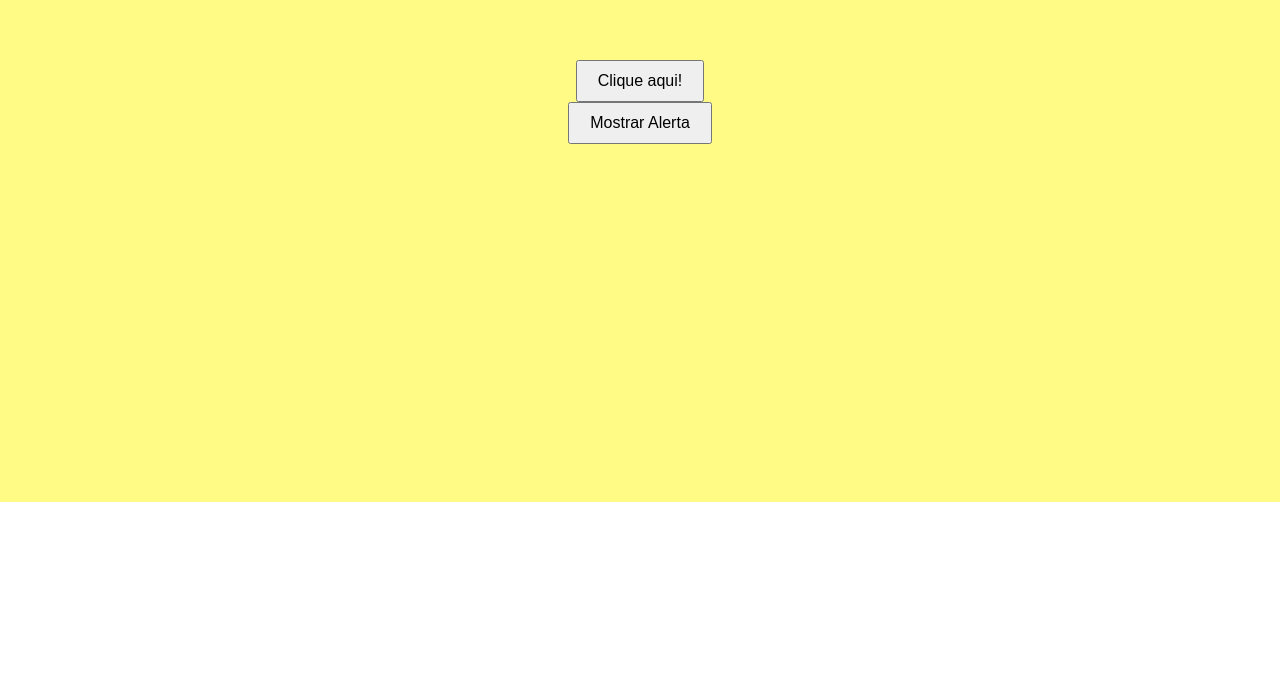
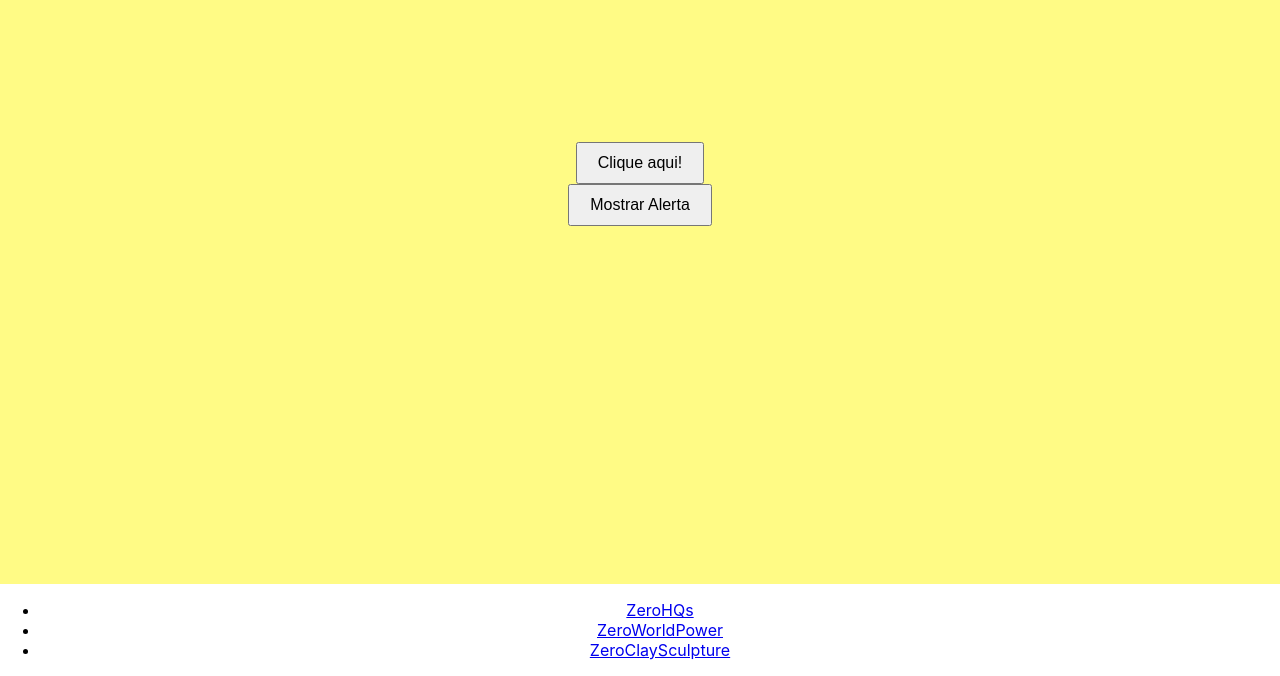
Before and after one commit to josecostatobias/ZEROHQS, a React (Create React App) app: page / in a window 1280 px wide. Shown: the part 298-974 px from the top of the page. Before the commit the page ends 800 px from the top, so only its background shows below. Built offline with nearby package versions, Linux system fonts and the light colour scheme.

Commit message:
novo index para routes, screens para as novas telas homo, zerohqs,zeroworldpower,zeroclaysculpture

```diff
--- a/package.json
+++ b/package.json
@@ -10,8 +10,10 @@
     "@types/node": "^16.18.101",
     "@types/react": "^18.3.3",
     "@types/react-dom": "^18.3.0",
+    "@types/react-router-dom": "^5.3.3",
     "react": "^18.3.1",
     "react-dom": "^18.3.1",
+    "react-router-dom": "^6.24.1",
     "react-scripts": "5.0.1",
     "typescript": "^4.9.5",
     "web-vitals": "^2.1.4"
--- a/src/App.tsx
+++ b/src/App.tsx
@@ -1,39 +1,11 @@
-// src/App.tsx
+import React from 'react';
+import './App.css';
+import Routes from './Routes/index';
 
-import React, { useState } from 'react';
-import './App.css';
-import AlertModal from './Components/Alert/index';
-import Button from './Components/Button/index';
-
-function App() {
-  const [isModalOpen, setIsModalOpen] = useState(false);
-
-  const handleButtonClick = async () => {
-    // Simula uma operação assíncrona
-    await new Promise(resolve => setTimeout(resolve, 3000));
-    setIsModalOpen(true);
-  };
-
-  const showAlert = () => {
-    setIsModalOpen(true);
-  };
-
-  const closeAlert = () => {
-    setIsModalOpen(false);
-  };
-
+const App: React.FC = () => {
   return (
     <div className="App">
-      <header className="App-header">
-        <Button text="Clique aqui!" onClick={handleButtonClick} />
-        <button onClick={showAlert}>Mostrar Alerta</button>
-      </header>
-      <AlertModal
-        isOpen={isModalOpen}
-        title="Alerta"
-        message="Este é um alerta genérico."
-        onClose={closeAlert}
-      />
+      <Routes />
     </div>
   );
 }
--- /dev/null
+++ b/src/Routes/index.tsx
@@ -0,0 +1,21 @@
+import React from 'react';
+import { BrowserRouter as Router, Routes, Route } from 'react-router-dom';
+import Home from '../Screens/Home';
+import ZeroHQs from '../Screens/ZeroHQs';
+import ZeroWorldPower from '../Screens/ZeroWorldPower';
+import ZeroClaySculpture from '../Screens/ZeroClaySculpture';
+
+const AppRoutes: React.FC = () => {
+  return (
+    <Router>
+      <Routes>
+        <Route path="/" element={<Home />} />
+        <Route path="/zerohqs" element={<ZeroHQs />} />
+        <Route path="/zeroworldpower" element={<ZeroWorldPower />} />
+        <Route path="/zeroclaysculpture" element={<ZeroClaySculpture />} />
+      </Routes>
+    </Router>
+  );
+}
+
+export default AppRoutes;
--- /dev/null
+++ b/src/Screens/Home/index.tsx
@@ -0,0 +1,48 @@
+import React, { useState } from 'react';
+import { Link } from 'react-router-dom';
+import AlertModal from '../../Components/Alert/index';
+import Button from '../../Components/Button/index';
+
+const Home: React.FC = () => {
+  const [isModalOpen, setIsModalOpen] = useState(false);
+
+  const handleButtonClick = async () => {
+    await new Promise(resolve => setTimeout(resolve, 3000));
+    setIsModalOpen(true);
+  };
+
+  const showAlert = () => {
+    setIsModalOpen(true);
+  };
+
+  const closeAlert = () => {
+    setIsModalOpen(false);
+  };
+
+  return (
+    <div>
+      <h1>Tela Inicial</h1>
+      <div className="App">
+        <header className="App-header">
+          <Button text="Clique aqui!" onClick={handleButtonClick} />
+          <button onClick={showAlert}>Mostrar Alerta</button>
+        </header>
+        <AlertModal
+          isOpen={isModalOpen}
+          title="Alerta"
+          message="Este é um alerta genérico."
+          onClose={closeAlert}
+        />
+      </div>
+      <nav>
+        <ul>
+          <li><Link to="/zerohqs">ZeroHQs</Link></li>
+          <li><Link to="/zeroworldpower">ZeroWorldPower</Link></li>
+          <li><Link to="/zeroclaysculpture">ZeroClaySculpture</Link></li>
+        </ul>
+      </nav>
+    </div>
+  );
+}
+
+export default Home;
--- /dev/null
+++ b/src/Screens/ZeroClaySculpture/index.tsx
@@ -0,0 +1,11 @@
+import React from 'react';
+
+const ZeroClaySculpture: React.FC = () => {
+  return (
+    <div>
+      <h1>ZeroClaySculpture</h1>
+    </div>
+  );
+}
+
+export default ZeroClaySculpture;
--- /dev/null
+++ b/src/Screens/ZeroHQs/index.tsx
@@ -0,0 +1,11 @@
+import React from 'react';
+
+const ZeroHQs: React.FC = () => {
+  return (
+    <div>
+      <h1>ZeroHQs</h1>
+    </div>
+  );
+}
+
+export default ZeroHQs;
--- /dev/null
+++ b/src/Screens/ZeroWorldPower/index.tsx
@@ -0,0 +1,11 @@
+import React from 'react';
+
+const ZeroWorldPower: React.FC = () => {
+  return (
+    <div>
+      <h1>ZeroWorldPower</h1>
+    </div>
+  );
+}
+
+export default ZeroWorldPower;
```
Also changed, not shown: 1 other file (tests, documents, lock files or other folders).
